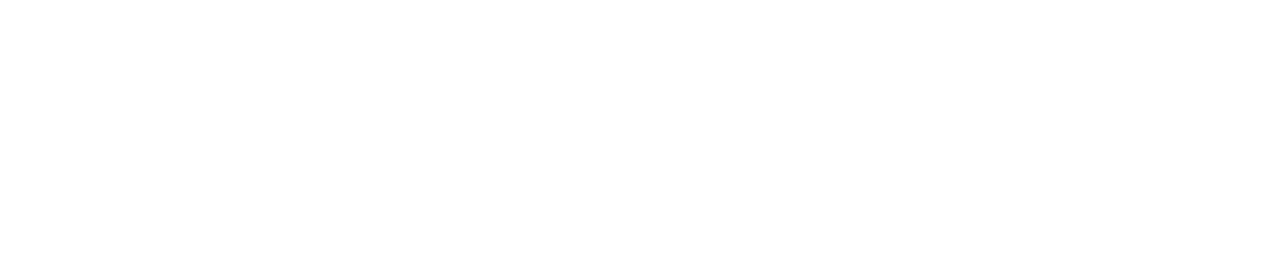
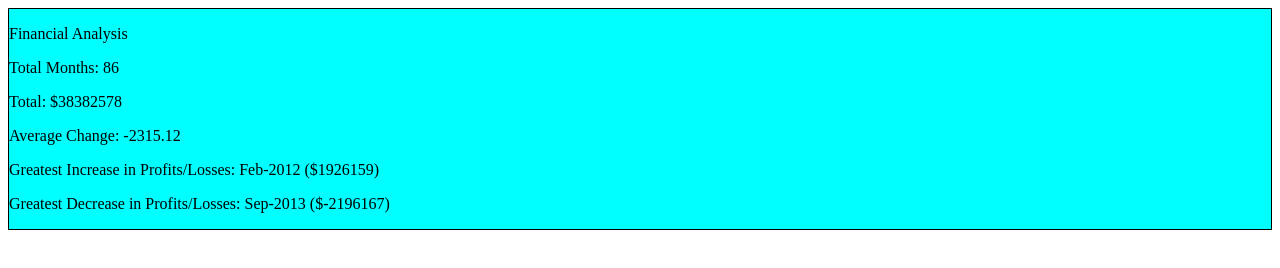
Before and after one commit to joeehis1/Console-finances, a plain HTML site: page index.html in a window 1280 px wide. Drawn offline with Linux system fonts and the light colour scheme.

Commit message:
Completed bonus portion of the assignment

```diff
--- /dev/null
+++ b/assets/css/main.css
@@ -0,0 +1,10 @@
+*{
+    box-sizing: border-box;
+}
+
+
+.display{
+    display: block;
+    background-color: aqua;
+    border: 1px solid;
+}
--- a/assets/js/index.js
+++ b/assets/js/index.js
@@ -178,6 +178,18 @@ function display(data) {
     `;
 }
 
+const displayElement = document.querySelector("#display");
+
+function render(text) {
+    const splittext = text
+        .split("\n")
+        .map((portion) => portion.trim())
+        .filter((item) => item !== "")
+        .map((item) => `<p>${item}</p>`)
+        .join("");
+
+    return splittext;
+}
+
+displayElement.innerHTML = render(display(finances));
 console.log(display(finances));
-
-// console.log(averageChange(transformData(finances)));
--- a/index.html
+++ b/index.html
@@ -5,11 +5,13 @@
         <meta http-equiv="X-UA-Compatible" content="IE=edge" />
         <meta name="viewport" content="width=device-width, initial-scale=1.0" />
         <title>M4 Challenge</title>
+        <link rel="stylesheet" href="./assets/css/main.css" />
     </head>
     <body>
         <!-- <h1 style="text-align: center">
             Open the Console to See the Magic ✨!
         </h1> -->
+        <section class="display" id="display"></section>
 
         <script src="./assets/js/index.js"></script>
     </body>
```
Also changed, not shown: 1 other file.
